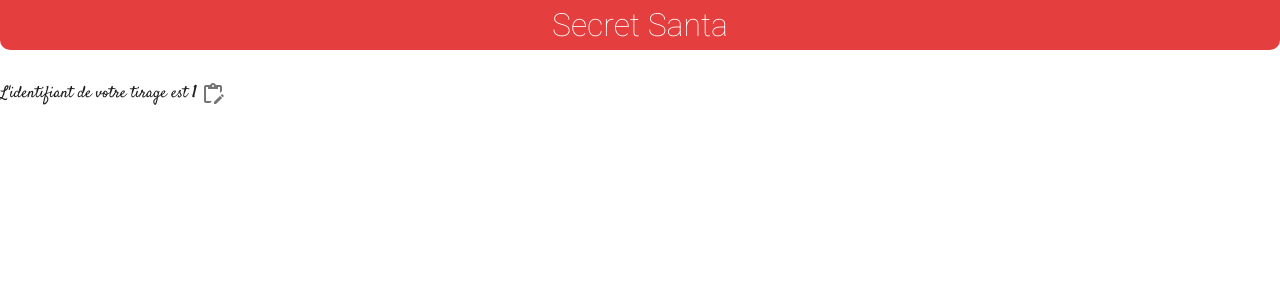
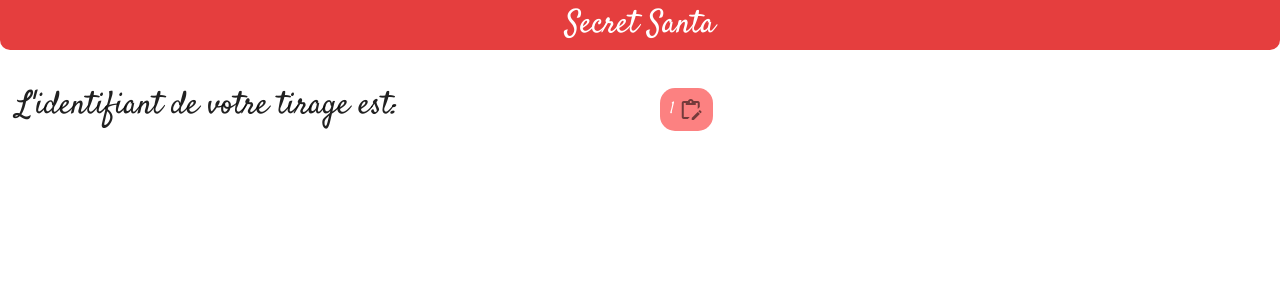
Before and after one commit to Meplos/santa-ui, a Vue app: page /create/id/1 in a window 1280 px wide. Shown: the top 300 px of the page. Built offline with nearby package versions, Linux system fonts and the light colour scheme; no server answers.

Commit message:
feat(styling)

```diff
--- a/src/App.vue
+++ b/src/App.vue
@@ -1,22 +1,26 @@
 <template>
   <v-app id="app">
-    <div class="home__header">
+    <div class="home__header" @click="$router.push({ name: 'Join' })">
       <h1>Secret Santa</h1>
     </div>
     <home />
   </v-app>
 </template>
 <script>
-import Home from './views/Home.vue'
+import Home from "./views/Home.vue";
 
 export default {
   components: {
-    Home
-  }
-}
+    Home,
+  },
+};
 </script>
 <style lang="scss">
 @import url("https://fonts.googleapis.com/css2?family=Satisfy&display=swap");
+
+.home__header {
+  font-family: Satisfy, cursive;
+}
 .home {
   font-family: Satisfy, cursive;
 }
@@ -37,10 +41,4 @@ export default {
 .home__header > h1 {
   font-weight: 100;
 }
-
-.home__footer {
-  position: fixed;
-  bottom: 0px;
-  margin: 0 auto;
-}
 </style>
--- a/src/components/CreateParty.vue
+++ b/src/components/CreateParty.vue
@@ -18,15 +18,15 @@
       </v-btn>
       <v-spacer></v-spacer>
     </v-row>
-    <v-row class="ma-auto align-cente create-party__btns">
-      <v-col cols="2">
+    <v-row class="ma-auto align-center">
+      <v-col sm="5" md="2" lg="2">
         <v-btn fab @click="add" color="secondary">
           <v-icon>mdi-plus</v-icon>
         </v-btn>
       </v-col>
       <v-spacer></v-spacer>
-      <v-col cols="2" offset-sm-10>
-        <v-btn fab @click="create" color="secondary">
+      <v-col sm="5" md="2" lg="2">
+        <v-btn fab @click="create" color="secondary" style="float: right">
           <v-icon>mdi-send</v-icon>
         </v-btn>
       </v-col>
@@ -57,14 +57,4 @@ export default {
   },
 };
 </script>
-<style>
-.create-party__btns {
-  bottom: 0px;
-  position: fixed;
-  z-index: 2;
-}
-
-.create-party__row {
-  z-index: 2;
-}
-</style>
+<style></style>
--- a/src/components/Id.vue
+++ b/src/components/Id.vue
@@ -1,17 +1,19 @@
 <template>
-  <div>
-    <div>
-      <div>
-        L'identifiant de votre tirage est
-        <span style="font-weight: bold"
+  <div class="id">
+    <v-row>
+      <v-col sm="12" md="6" lg="6">
+        <div class="mb-4 mx-4">L'identifiant de votre tirage est:</div>
+      </v-col>
+      <v-col cols="12 " md="6" lg="6">
+        <span class="mb-2 mx-2 id__code"
           >{{ id }}
           <v-icon v-if="!isCopy" @click="copyToClipboard"
             >mdi-clipboard-edit-outline</v-icon
           >
           <v-icon v-else>mdi-clipboard-check-outline</v-icon>
         </span>
-      </div>
-    </div>
+      </v-col>
+    </v-row>
   </div>
 </template>
 <script>
@@ -34,3 +36,19 @@ export default {
   },
 };
 </script>
+<style>
+.id {
+  margin: auto;
+  font-size: 24pt;
+}
+
+.id__code {
+  font-size: 12pt;
+  padding: 10px;
+  margin: 0 auto;
+  background-color: #fc8181;
+  color: #fff;
+  font-weight: 100;
+  border-radius: 15px;
+}
+</style>
--- a/src/components/JoinParty.vue
+++ b/src/components/JoinParty.vue
@@ -1,13 +1,21 @@
 <template>
   <v-container class="join-party">
-    <v-text-field filled dense rounded v-model="partyId" placeholder="Entrer le code du tirage">
+    <v-text-field
+      filled
+      dense
+      rounded
+      v-model="partyId"
+      placeholder="Entrer le code du tirage"
+    >
       <template v-slot:append-outer>
         <v-btn icon @click="joinParty" class="join-party__next">
           <v-icon class large primary>mdi-arrow-right</v-icon>
         </v-btn>
       </template>
     </v-text-field>
-    <v-btn class="join-party__create" color="primary" @click="createParty">Créer un tirage</v-btn>
+    <v-btn class="join-party__create" color="primary" @click="createParty"
+      >Créer un tirage</v-btn
+    >
   </v-container>
 </template>
 <script>
@@ -20,7 +28,7 @@ export default {
       this.$emit("nav", { name: "Party", params: { id: this.partyId.trim() } });
     },
     createParty() {
-      this.$emit("nav", { name: "Create" });
+      this.$emit("nav", { name: "Create", img: "" });
     },
   },
 };
--- a/src/components/ParticipantList.vue
+++ b/src/components/ParticipantList.vue
@@ -1,11 +1,14 @@
 <template>
   <div class="participants-list">
-    <h3>Veuillez selectionner votre prénom</h3>
+    <h3>Qui êtes vous?</h3>
     <v-list>
       <v-list-item
+        class="participants-list__item"
         v-for="(name, index) in participants"
         :key="index"
         @click="selectParticipant(name)"
+        color="secondary"
+        light
       >
         <v-list-item-content>{{ name }}</v-list-item-content>
       </v-list-item>
@@ -33,7 +36,11 @@ export default {
       this.participants = data.participants;
     },
     selectParticipant(name) {
-      this.$emit("nav", { name: "Santa", params: { id: this.id, name } });
+      this.$emit("nav", {
+        name: "Santa",
+        params: { id: this.id, name },
+        img: "santa",
+      });
     },
   },
 
@@ -42,4 +49,11 @@ export default {
   },
 };
 </script>
-<style scoped></style>
+<style scoped lang="scss">
+.participants-list {
+  margin-left: 2em;
+  h3 {
+    font-size: 24pt;
+  }
+}
+</style>
--- a/src/components/Santa.vue
+++ b/src/components/Santa.vue
@@ -1,9 +1,12 @@
 <template>
   <div class="santa">
-    <div>
+    <div class="santa__text">
       {{ name }}, tu devra offrir un cadeau à:
-      <span style="font-weight: 600">{{ to }}</span>
+      <transition name="fade">
+        <span style="font-weight: 600">{{ to }}</span>
+      </transition>
     </div>
+    <h1 class="merry-xmas">Joyeux Noël ! 🎁</h1>
   </div>
 </template>
 <script>
@@ -29,3 +32,27 @@ export default {
   },
 };
 </script>
+
+<style scoped>
+.fade-enter-active,
+.fade-leave-active {
+  transition: opacity 0.5s;
+}
+.fade-enter, .fade-leave-to /* .fade-leave-active below version 2.1.8 */ {
+  opacity: 0;
+}
+
+.santa__text {
+  font-size: 1.5rem;
+  font-weight: 100;
+  width: 100%;
+  text-align: center;
+  margin-bottom: 1rem;
+}
+.merry-xmas {
+  font-size: 3rem;
+  font-weight: 600;
+  width: 100%;
+  text-align: center;
+}
+</style>
--- a/src/views/Home.vue
+++ b/src/views/Home.vue
@@ -1,14 +1,22 @@
 <template>
   <div class="home">
     <div class="home__body">
-      <router-view @nav="navigate" @create="createParty"></router-view>
+      <router-view @nav="navigate"></router-view>
     </div>
     <div class="home__footer">
       <v-img
-        class="home-footer__img"
+        v-if="img === 'tree'"
+        class="home__footer-image"
         src="../assets/christmas-tree.png"
+        max-height="256"
         max-width="256"
+      ></v-img>
+      <v-img
+        v-if="img === 'santa'"
+        class="home__footer-image"
+        src="../assets/santa-claus.png"
         max-height="256"
+        max-width="256"
       ></v-img>
     </div>
   </div>
@@ -22,13 +30,12 @@ export default {
   components: {},
   data: () => ({
     id: undefined,
+    img: "tree",
   }),
   methods: {
-    navigate({ name, params, props }) {
+    navigate({ name, params, props, img = "tree" }) {
+      this.img = img;
       this.$router.push({ name, params, props });
-    },
-    createParty(participants) {
-      console.log(participants);
     },
   },
   mounted: function () {
@@ -46,10 +53,19 @@ export default {
 };
 </script>
 <style lang="scss">
-.home__body {
-  margin: auto 0;
+@import url("https://fonts.googleapis.com/css2?family=Satisfy&display=swap");
+.home {
+  font-family: Satisfy, cursive;
 }
+
 .home__footer {
+  position: fixed;
+  bottom: 0;
+  width: 100%;
+}
+
+.home__footer-image {
   margin: 0 auto;
+  z-index: 0;
 }
 </style>
```
Also changed, not shown: src/assets/santa-claus.png (added).
